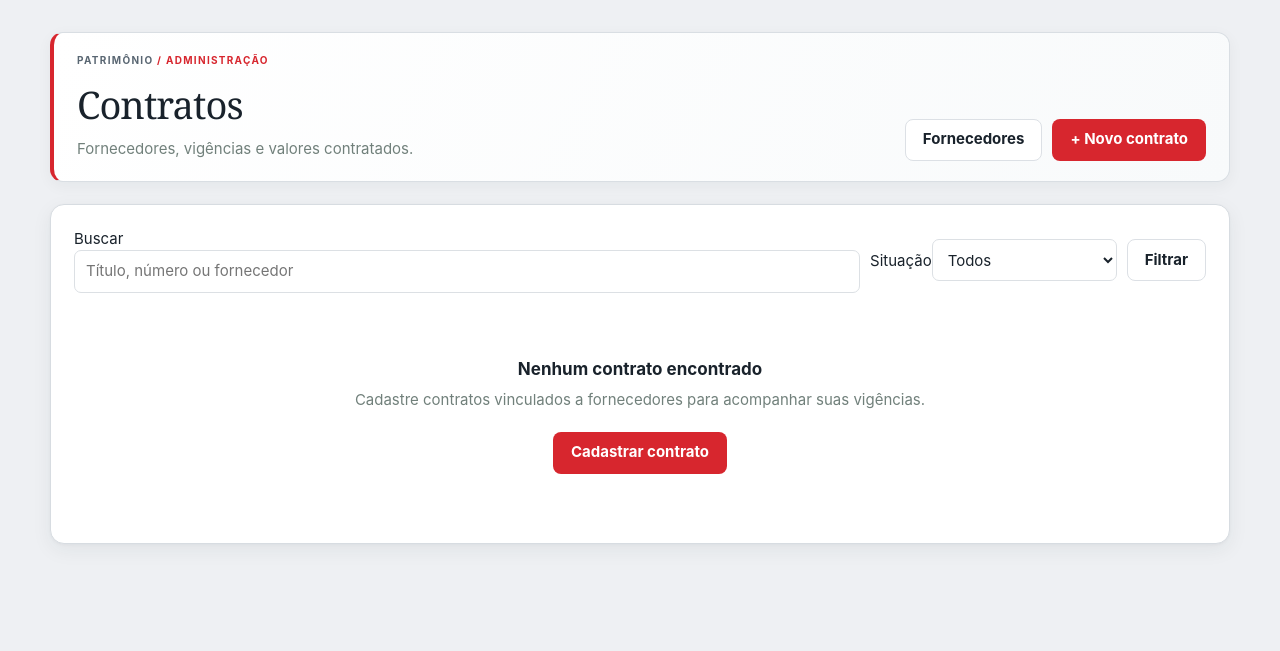
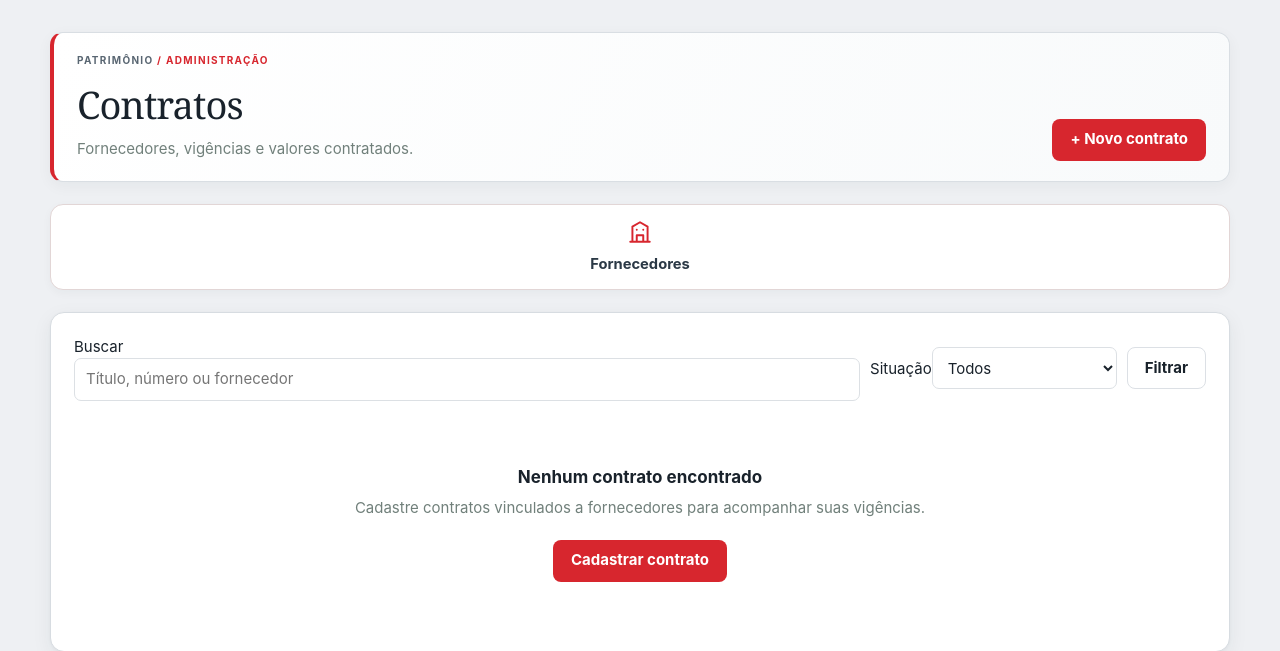
Before and after one commit to CHARLES-SANTOS-2472/gestao_igreja, a Django app: page /patrimonio/contratos/ in a window 1280 px wide. Shown: the part 118-769 px from the top of the page. Run offline with Django 4.2, Linux system fonts and the light colour scheme; the visitor is signed in with stand-in values (Sample User, id 1); data that the repository does not hold is empty; parts of the project's set-up code (start-up, migrations or seed data) failed here and were passed over.

Commit message:
Atalhos em blocos em Assistencia social e Contratos
Co-authored-by: Copilot <223556219+Copilot@users.noreply.github.com>

```diff
--- a/templates/assistencia_social/family_list.html
+++ b/templates/assistencia_social/family_list.html
@@ -3,8 +3,11 @@
 {% block content %}
 <div class="page-heading">
   <div><div class="eyebrow">ATENDIMENTO SOCIAL</div><h1>Famílias atendidas</h1><p class="muted">Cadastro restrito para organizar o acompanhamento e as ajudas sociais.</p></div>
-  <div class="page-actions">{% if perms.assistencia_social.view_assistancerecord %}<a class="button button-secondary" href="{% url 'assistance-list' %}">Histórico de ajudas</a>{% endif %}{% if can_add %}<a class="button button-primary" href="{% url 'assisted-family-create' %}">+ Nova família</a>{% endif %}</div>
+  <div class="page-actions">{% if can_add %}<a class="button button-primary" href="{% url 'assisted-family-create' %}">+ Nova família</a>{% endif %}</div>
 </div>
+  {% if perms.assistencia_social.view_assistancerecord %}<nav class="tile-nav" aria-label="Atalhos da assistência social">
+    <a class="tile" href="{% url 'assistance-list' %}"><svg viewBox="0 0 24 24" aria-hidden="true"><path d="M12 21s-8-5.3-8-11a4.5 4.5 0 0 1 8-2.8A4.5 4.5 0 0 1 20 10c0 5.7-8 11-8 11z"/></svg><span>Histórico de ajudas</span></a>
+  </nav>{% endif %}
 <section class="panel">
   <form method="get" class="filters">
     <div class="search-field"><label for="family-search">Buscar</label><input id="family-search" type="search" name="q" value="{{ search_query }}" placeholder="Identificação, contato, telefone, CEP ou cidade"></div>
--- a/templates/patrimonio/contract_list.html
+++ b/templates/patrimonio/contract_list.html
@@ -3,8 +3,11 @@
 {% block content %}
 <div class="page-heading">
   <div><div class="eyebrow"><a class="back-link" href="{% url 'asset-list' %}">PATRIMÔNIO</a> / ADMINISTRAÇÃO</div><h1>Contratos</h1><p class="muted">Fornecedores, vigências e valores contratados.</p></div>
-  <div class="page-actions">{% if perms.patrimonio.view_supplier %}<a class="button button-secondary" href="{% url 'supplier-list' %}">Fornecedores</a>{% endif %}{% if can_add %}<a class="button button-primary" href="{% url 'contract-create' %}">+ Novo contrato</a>{% endif %}</div>
+  <div class="page-actions">{% if can_add %}<a class="button button-primary" href="{% url 'contract-create' %}">+ Novo contrato</a>{% endif %}</div>
 </div>
+  {% if perms.patrimonio.view_supplier %}<nav class="tile-nav" aria-label="Atalhos de contratos">
+    <a class="tile" href="{% url 'supplier-list' %}"><svg viewBox="0 0 24 24" aria-hidden="true"><path d="M3 21h18M5 21V7l7-4 7 4v14M9 21v-6h6v6M9 10h.01M15 10h.01"/></svg><span>Fornecedores</span></a>
+  </nav>{% endif %}
 {% if overdue_contract_count %}<div class="message error">{{ overdue_contract_count }} contrato(s) ativo(s) estão com a vigência vencida. Revise a situação e atualize o cadastro.</div>{% endif %}
 {% if expiring_contracts %}<section class="panel upcoming-panel">
   <div class="panel-heading"><div><h2>Vencimentos nos próximos 30 dias</h2><p class="muted">Revise os contratos e planeje renovações ou encerramentos.</p></div></div>
```
